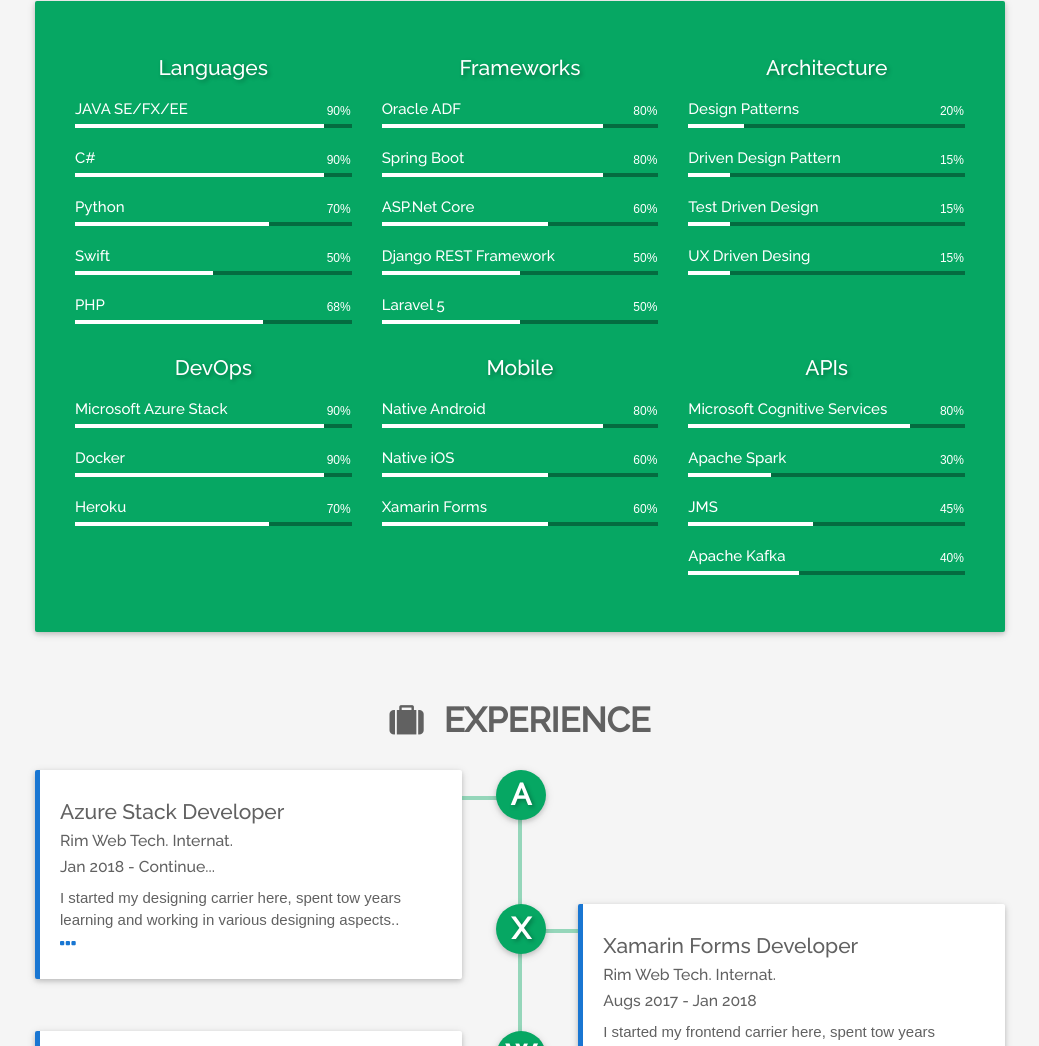
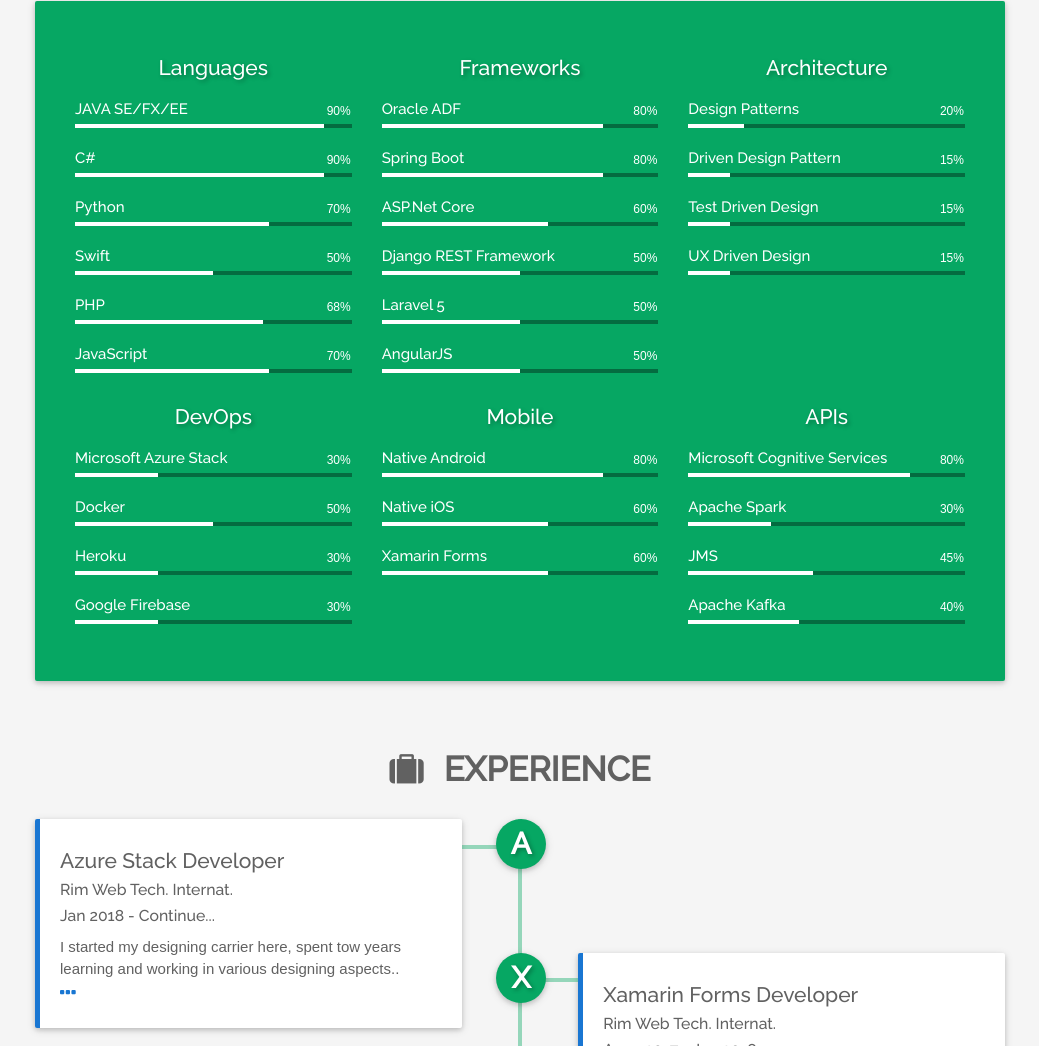
Before and after one commit to hamzajg/hamzajg.github.io, a plain HTML site: page index.html in a window 1280 px wide. Shown: the part 1016-2062 px from the top of the page, without its empty margins (120-1159 px from the left). Drawn offline with Linux system fonts and the light colour scheme; some packages are replaced by stand-ins of ours; a web font is replaced by a local one.

Commit message:
Work On The index page..

```diff
--- a/index.html
+++ b/index.html
@@ -296,6 +296,15 @@
                                     <div class="skillbar-bar"></div>
                                     <div class="skill-bar-percent">68%</div>
                                 </div>
+
+                                <!-- SEVENTH SKILL BAR  -->
+                                <div class="skillbar" data-percent="70%">
+                                    <div class="skillbar-title">
+                                        <span>JavaScript</span>
+                                    </div>
+                                    <div class="skillbar-bar"></div>
+                                    <div class="skill-bar-percent">70%</div>
+                                </div>
                             </div>
 
                             <div class="col-md-4 col-sm-4 col-xs-12">
@@ -344,6 +353,14 @@
                                     <div class="skillbar-bar"></div>
                                     <div class="skill-bar-percent">50%</div>
                                 </div>
+                                <!-- SIXTH SKILL BAR  -->
+                                <div class="skillbar" data-percent="50%">
+                                    <div class="skillbar-title">
+                                        <span>AngularJS</span>
+                                    </div>
+                                    <div class="skillbar-bar"></div>
+                                    <div class="skill-bar-percent">50%</div>
+                                </div>
                             </div>
 
 
@@ -379,7 +396,7 @@
                                 <!-- FOURTH SKILL BAR  -->
                                 <div class="skillbar" data-percent="15%">
                                     <div class="skillbar-title">
-                                        <span>UX Driven Desing</span>
+                                        <span>UX Driven Design</span>
                                     </div>
                                     <div class="skillbar-bar"></div>
                                     <div class="skill-bar-percent">15%</div>
@@ -393,28 +410,36 @@
                                     <h6 class="text-center">DevOps</h6>
                                 </div>
                                 <!-- FIRST SKILL BAR -->
-                                <div class="skillbar" data-percent="90%">
+                                <div class="skillbar" data-percent="30%">
                                     <div class="skillbar-title">
                                         <span>Microsoft Azure Stack</span>
                                     </div>
                                     <div class="skillbar-bar"></div>
-                                    <div class="skill-bar-percent">90%</div>
+                                    <div class="skill-bar-percent">30%</div>
                                 </div>
                                 <!-- SECOND SKILL BAR  -->
-                                <div class="skillbar" data-percent="90%">
+                                <div class="skillbar" data-percent="50%">
                                     <div class="skillbar-title">
                                         <span>Docker</span>
                                     </div>
                                     <div class="skillbar-bar"></div>
-                                    <div class="skill-bar-percent">90%</div>
+                                    <div class="skill-bar-percent">50%</div>
                                 </div>
                                 <!-- THIRD SKILL BAR  -->
-                                <div class="skillbar" data-percent="70%">
+                                <div class="skillbar" data-percent="30%">
                                     <div class="skillbar-title">
                                         <span>Heroku</span>
                                     </div>
                                     <div class="skillbar-bar"></div>
-                                    <div class="skill-bar-percent">70%</div>
+                                    <div class="skill-bar-percent">30%</div>
+                                </div>
+                                <!-- FOURTH SKILL BAR  -->
+                                <div class="skillbar" data-percent="30%">
+                                    <div class="skillbar-title">
+                                        <span>Google Firebase</span>
+                                    </div>
+                                    <div class="skillbar-bar"></div>
+                                    <div class="skill-bar-percent">30%</div>
                                 </div>
                             </div>
 
@@ -764,6 +789,7 @@
             </div>
         </div>
     </div>
+
 </section>
 
 <!--==========================================
```
